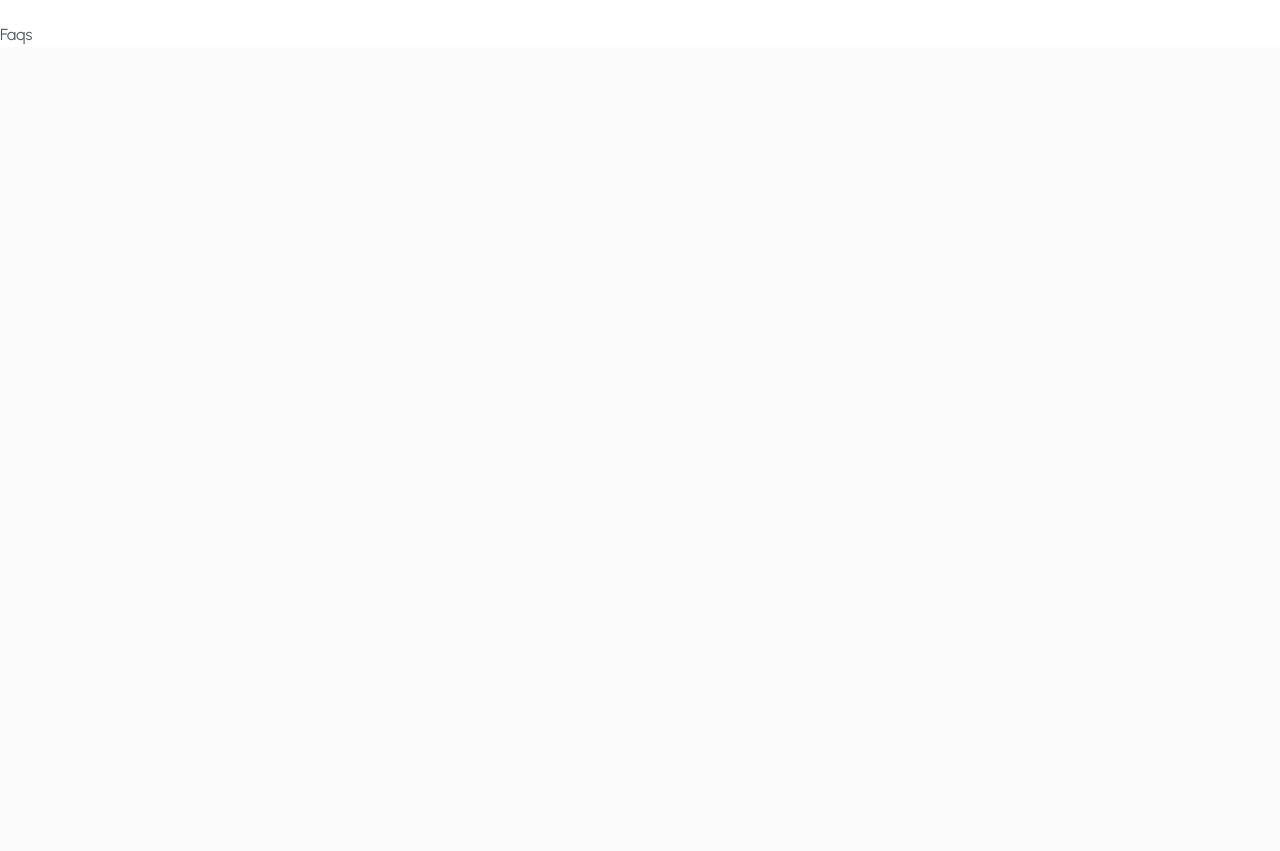
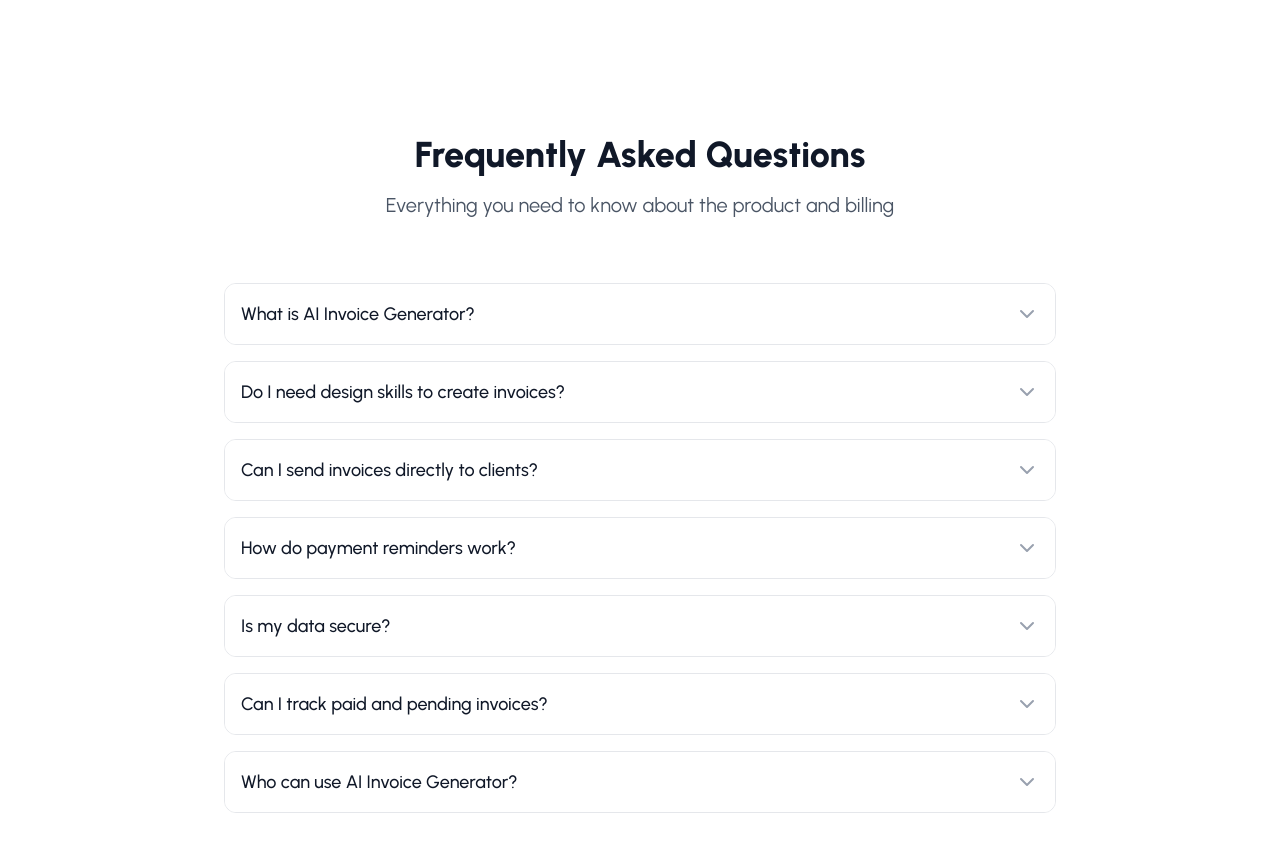
Before and after one commit to FaseehFury/ai-invoice-generator, a React (Vite) app in the folder frontend/invoice-generator/: page / in a window 1280 px wide. Shown: the part 2740-3591 px from the top of the page. Built offline with nearby package versions, Linux system fonts and the light colour scheme.

Commit message:
finish with Faqs component UI

```diff
--- a/frontend/invoice-generator/src/pages/LandingPage/Faqs.jsx
+++ b/frontend/invoice-generator/src/pages/LandingPage/Faqs.jsx
@@ -1,5 +1,61 @@
+import { useState } from "react";
+import { FAQS } from "../../utils/data";
+import { ChevronDown } from "lucide-react";
+
+const FaqItem = ({ faq, isOpen, onClick }) => {
+  return (
+    <div className="border border-gray-200 rounded-xl overflow-hidden">
+      <button
+        onClick={onClick}
+        className="w-full flex items-center justify-between p-4 bg-white hover:bg-gray-50 cursor-pointer transition-colors duration-200"
+      >
+        <span className="text-lg font-medium text-gray-900 pr-4 text-left">
+          {faq.question}
+        </span>
+        <ChevronDown
+          className={`h-6 w-6 text-gray-400 transition-transform duration-300 ${
+            isOpen ? "transform rotate-180" : ""
+          }`}
+        />
+      </button>
+      {isOpen && (
+        <div className="px-6 pt-3 pb-6 text-gray-600 leading-relaxed border-t border-gray-100">
+          {faq.answer}
+        </div>
+      )}
+    </div>
+  );
+};
+
 const Faqs = () => {
-  return <div>Faqs</div>;
+  const [openIndex, setOpenIndex] = useState(null);
+  const handleClick = (index) => {
+    setOpenIndex(openIndex === index ? null : index);
+  };
+  return (
+    <section id="faq" className="py-20 lg:py-28 bg-white">
+      <div className="max-w-4xl mx-auto px-4 sm:px-6 lg:px-8">
+        <div className="text-center mb-16">
+          <h2 className="text-3xl sm:text-4xl font-extrabold text-gray-900 mb-4">
+            Frequently Asked Questions
+          </h2>
+          <p className="text-xl text-gray-600 max-w-3xl mx-auto">
+            Everything you need to know about the product and billing
+          </p>
+        </div>
+        <div className="space-y-4">
+          {FAQS.map((faq, index) => (
+            <FaqItem
+              key={index}
+              faq={faq}
+              isOpen={openIndex === index}
+              onClick={() => handleClick(index)}
+            />
+          ))}
+        </div>
+      </div>
+    </section>
+  );
 };
 
 export default Faqs;
--- a/frontend/invoice-generator/src/utils/data.js
+++ b/frontend/invoice-generator/src/utils/data.js
@@ -50,3 +50,41 @@ export const TESTIMONIALS = [
     avatar: "https://placehold.co/100x100/000000/FFFFFF?text=PJ",
   },
 ];
+
+export const FAQS = [
+  {
+    question: "What is AI Invoice Generator?",
+    answer:
+      "AI Invoice Generator is a smart tool that helps freelancers and businesses create professional invoices instantly using AI. Just enter client details and let the system handle formatting and calculations.",
+  },
+  {
+    question: "Do I need design skills to create invoices?",
+    answer:
+      "Not at all. The app provides modern, ready-to-use templates that you can easily customize with your logo, brand colors, and layout preferences.",
+  },
+  {
+    question: "Can I send invoices directly to clients?",
+    answer:
+      "Yes! You can email invoices directly from the app or download them as PDFs to share manually. Both methods are secure and reliable.",
+  },
+  {
+    question: "How do payment reminders work?",
+    answer:
+      "The system automatically tracks invoice status and sends smart reminders to clients for pending payments, so you don’t have to follow up manually.",
+  },
+  {
+    question: "Is my data secure?",
+    answer:
+      "Absolutely. We use JWT authentication and encrypted storage to ensure your invoices and client details remain private and secure.",
+  },
+  {
+    question: "Can I track paid and pending invoices?",
+    answer:
+      "Yes, the AI-powered dashboard gives you real-time insights into pending, paid, and overdue invoices so you always know your financial status.",
+  },
+  {
+    question: "Who can use AI Invoice Generator?",
+    answer:
+      "Freelancers, small businesses, consultants, and agencies can all benefit from the tool. If you need to create, send, or track invoices, this app is designed for you.",
+  },
+];
```
